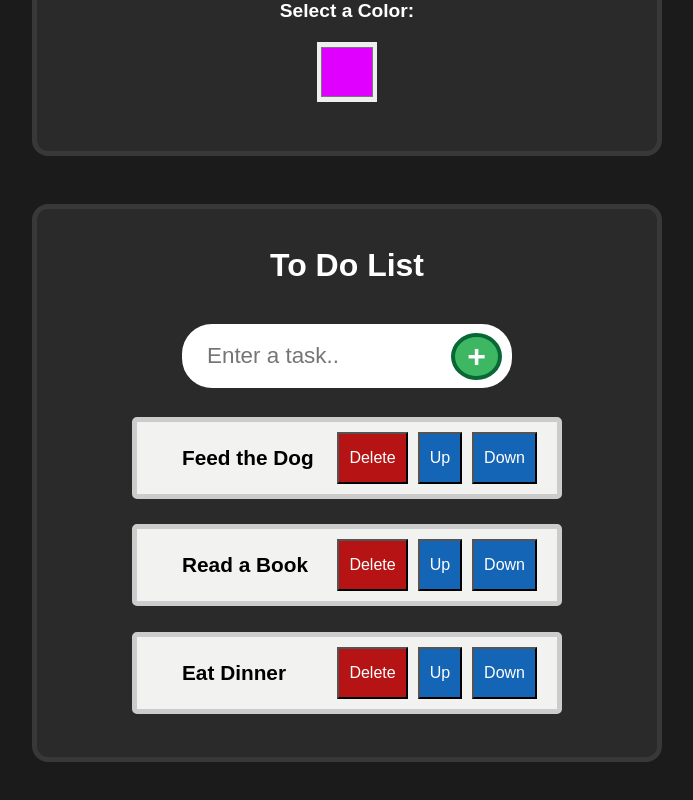
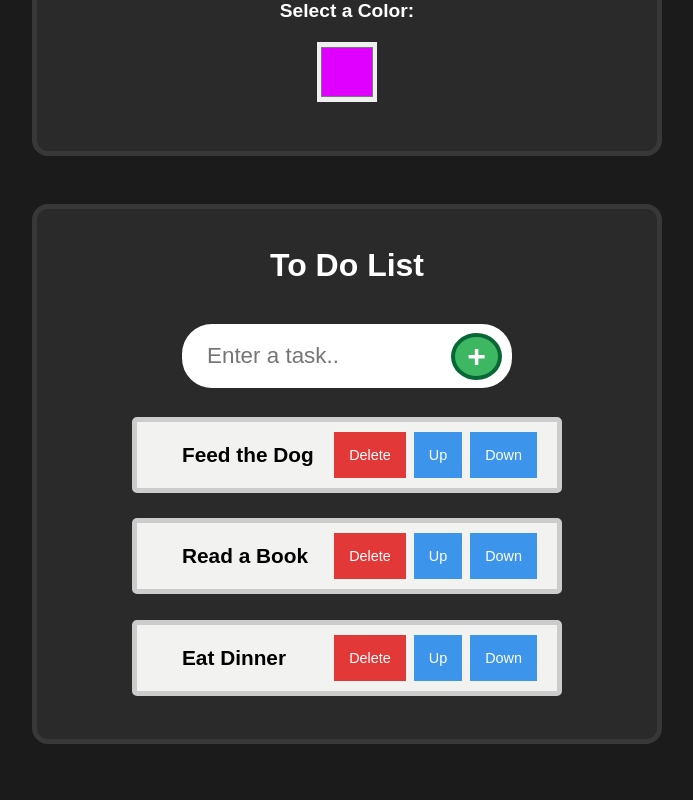
Before and after one commit to Radshah01/BeginnerReactProjects, a React (Vite) app in the folder beginner-react-app/: page / in a window 1280 px wide. Shown: the part 889-1689 px from the top of the page, without its empty margins (293-986 px from the left). Built offline with nearby package versions, Linux system fonts and the light colour scheme.

Commit message:
simple color change

```diff
--- a/beginner-react-app/src/index.css
+++ b/beginner-react-app/src/index.css
@@ -179,22 +179,23 @@ margin: 3em 0 1em;
 }
 
 .task-button{
-  padding: 15px 10px;
-  margin-left: 10px;
-  font-size: 1em;
+  padding: 15px;
+  margin-left: 8px;
+  font-size: 0.9em;
+  border: none;
 }
 
 .task-button:nth-of-type(1){
-  background-color: rgb(182, 20, 20);
+  background-color: rgb(226, 56, 56);
   color: white;
 }
 
 .task-button:nth-of-type(2){
-  background-color: rgb(20, 101, 182);
+  background-color: rgb(60, 148, 235);
   color: white;
 }
 
 .task-button:nth-of-type(3){
-  background-color:  rgb(20, 101, 182);
+  background-color: rgb(60, 148, 235);
   color: white;
 }
```
